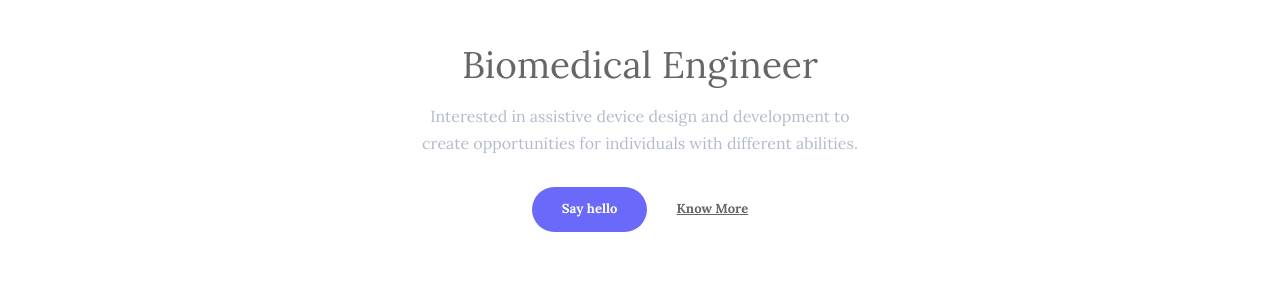
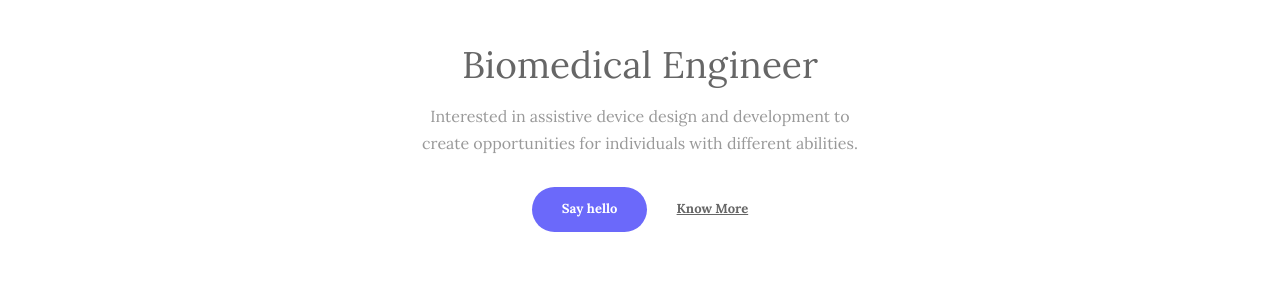
Before and after one commit to danielle-rib/danielle-rib.github.io, a Jekyll site: the page built from index.html, in a window 1280 px wide. Shown: the part 463-763 px from the top of the page. Built offline with Jekyll 4.4.1, drawn with Linux system fonts in a browser that asks for light colours.

Commit message:
change colour of font for bio

```diff
--- a/_sass/3-modules/_author-section.scss
+++ b/_sass/3-modules/_author-section.scss
@@ -37,7 +37,7 @@
   font-size: 16px;
   line-height: 27px;
   text-align: center;
-  color: $gray-blue;
+  color: #999999;
 }
 
 .author__more {
```
